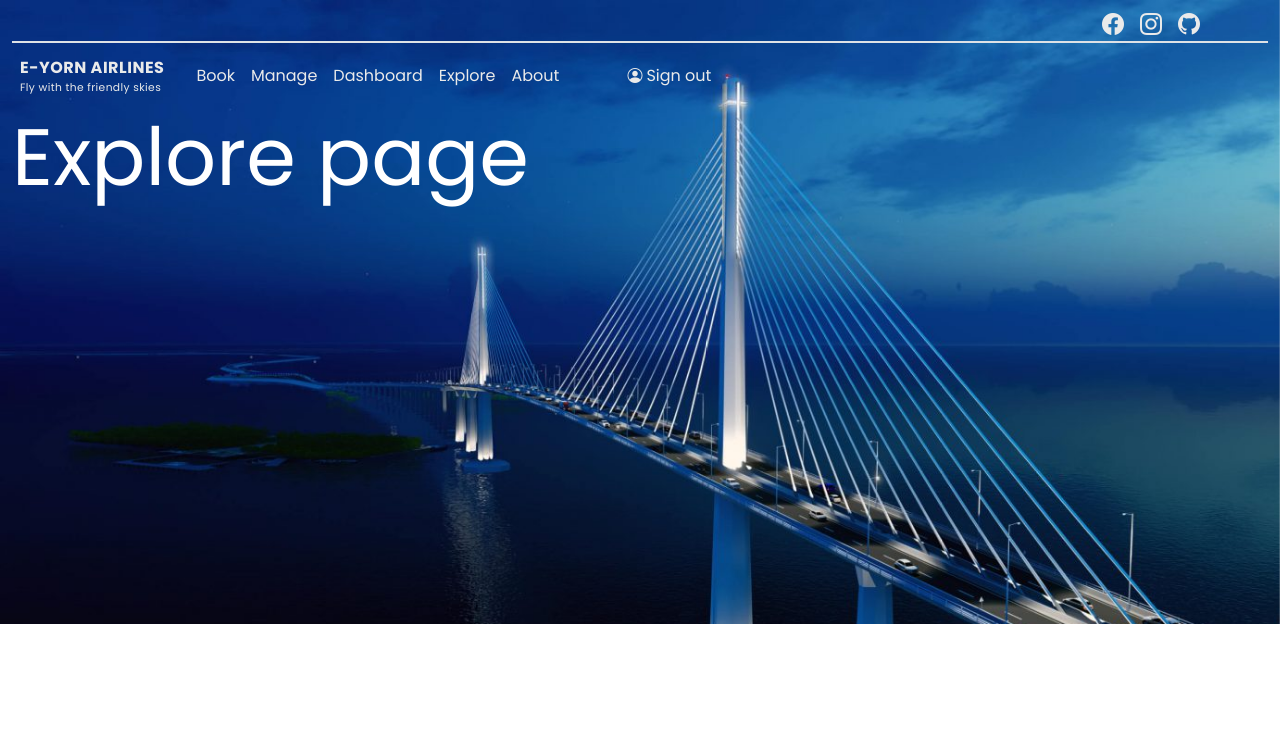
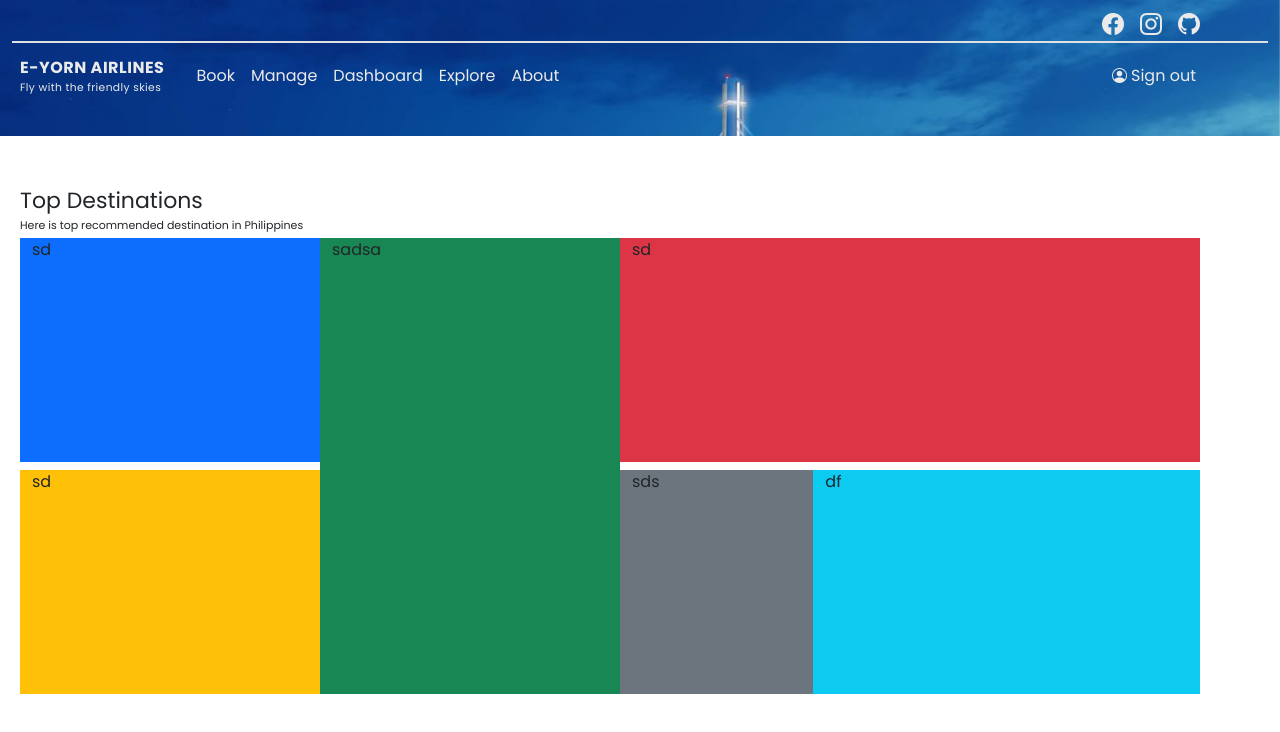
Before and after one commit to johnrico364/ticket-system, a React (Create React App) app: page /home/explore in a window 1280 px wide. Shown: the top 732 px of the page. Built offline with nearby package versions, Linux system fonts and the light colour scheme.

Commit message:
Updated code

```diff
--- a/src/components/home/Add.jsx
+++ b/src/components/home/Add.jsx
@@ -15,7 +15,7 @@ export let Add = () => {
     setDestination(e.target.value);
   };
 
-  let handleDepart = (e) => {
+  let handleDepart = (e) => { //mga alert validation, need to display in UI
     let inputDate = e.target.value;
     const today = new Date();
     const yyyy = today.getFullYear();
@@ -38,7 +38,7 @@ export let Add = () => {
       alert("invalid day");
       return;
     }
-
+    //Code above, is validation para di siya kapili ug date na before sa current date
     setDepart(formattedDate);
   };
 
--- a/src/components/home/Explore.js
+++ /dev/null
@@ -1,5 +0,0 @@
-export let Explore = () =>{
-    return <div>
-        <div className="display-1 text-white ">Explore page</div>
-    </div>
-}
--- /dev/null
+++ b/src/components/home/Explore.jsx
@@ -0,0 +1,36 @@
+import "./css/Explore.css";
+
+export let Explore = () => {
+  return (
+    <div>
+      <div className="container-fluid explore-background">
+        <div className="row">
+          <div className="mt-5 ms-2 ">
+            <div className="top-big-text">Top Destinations</div>
+            <div className="top-small-text">
+              Here is top recommended destination in Philippines
+            </div>
+          </div>
+        </div>
+        <div className="destination-container row ms-2 me-5">
+          <div className="col-3">
+            <div className="row h-100 ">
+              <div className="col-12 bg-primary my-1">sd</div>
+              <div className="col-12 bg-warning my-1">sd</div>
+            </div>
+          </div>
+          <div className="col-3 bg-success my-1">
+            sadsa
+          </div>
+          <div className="col-6">
+            <div className="row me-2 h-100">
+              <div className="col-12 bg-danger my-1">sd</div>
+              <div className="col-4 bg-secondary my-1">sds</div>
+              <div className="col-8 bg-info my-1 ">df</div>
+            </div>
+          </div>
+        </div>
+      </div>
+    </div>
+  );
+};
--- a/src/components/home/Home.js
+++ b/src/components/home/Home.js
@@ -6,7 +6,7 @@ import { useContext } from "react";
 import { AppContext } from "../../App";
 
 export let Home = () => {
-  let {userdata} = useContext(AppContext);
+  let { userdata } = useContext(AppContext);
 
   return (
     <div className="container-fluid container-background">
@@ -36,7 +36,10 @@ export let Home = () => {
                 <Link className="navigation-links nav-link" to="add">
                   Book
                 </Link>
-                <Link className="navigation-links nav-link" to={`${userdata.ID}`}>
+                <Link
+                  className="navigation-links nav-link"
+                  to={`${userdata.ID}`}
+                >
                   Manage
                 </Link>
                 <Link className="navigation-links nav-link " to="list">
@@ -48,9 +51,11 @@ export let Home = () => {
                 <Link className="navigation-links nav-link" to="aboutus">
                   About
                 </Link>
-                <Nav.Link className="navigation-links ms-md-5" href="/">
+              </Nav>
+              <Nav className="w-100 justify-content-end  mx-sm-5">
+                <Nav.Link className="navigation-links mx-sm-3 " href="/">
                   <i
-                    class=" bi bi-person-circle mx-1"
+                    class="bi bi-person-circle mx-1"
                     style={{ fontSize: "15px" }}
                   ></i>
                   Sign out
@@ -61,7 +66,6 @@ export let Home = () => {
         </div>
         <Outlet />
       </div>
-
     </div>
   );
 };
--- /dev/null
+++ b/src/components/home/css/Explore.css
@@ -0,0 +1,19 @@
+.explore-background{
+    height: 83vh;
+    position: fixed;
+    bottom: 0;
+    left: 0;
+    width: 100%;
+    background-color: white;
+}
+.top-big-text{
+    font-size: 22px;
+}
+.top-small-text{
+    font-size: 11px;
+    margin-top: 0px;
+}
+
+.destination-container{
+    height: 58vh;
+}
```
Also changed, not shown: src/components/home/css/Home.css (line endings or trailing spaces).
